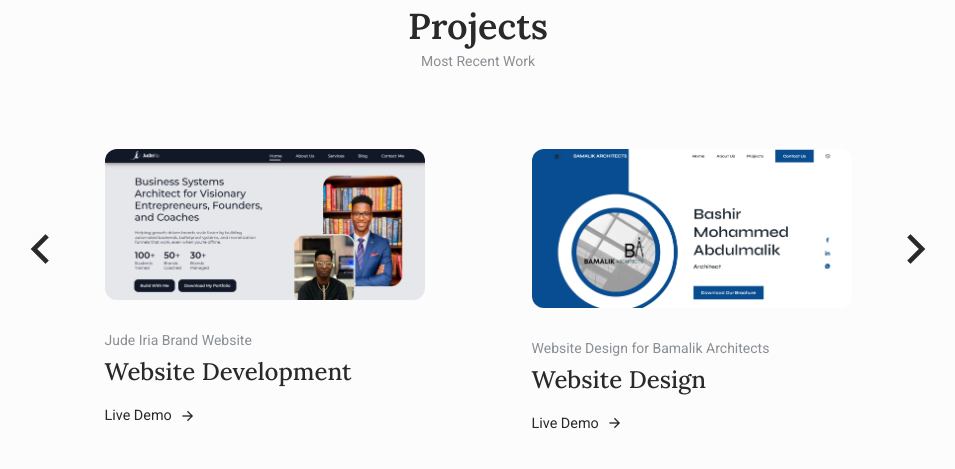
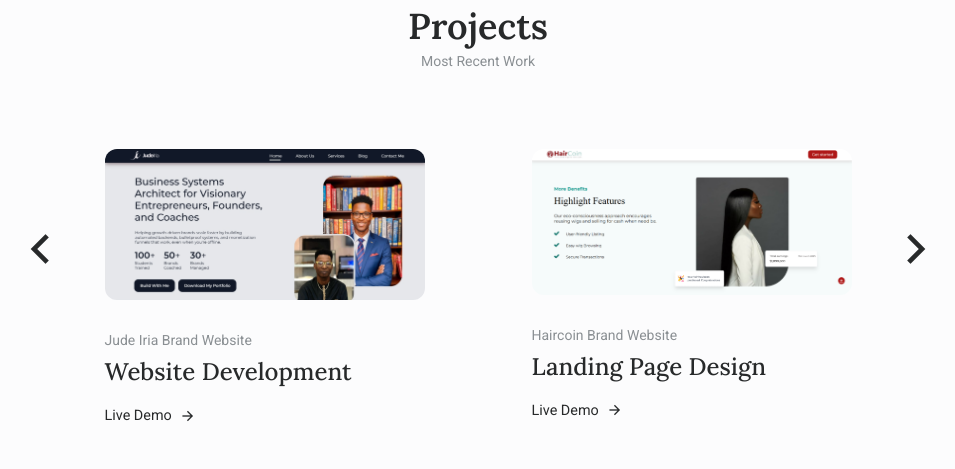
Before and after one commit to favouraloy/favouraloyportfolio, a plain HTML site: page index.html in a window 1280 px wide. Shown: the part 2866-3335 px from the top of the page, without its empty margins (162-1117 px from the left). Drawn offline with nearby package versions, Linux system fonts and the light colour scheme.

Commit message:
haircoin project added

```diff
--- a/index.html
+++ b/index.html
@@ -348,16 +348,16 @@
                         </div>
 
                         <!--==================== PROJECT 2 ====================-->
-                        <!-- <div class="projects-content swiper-slide">
-                            <img src="assets/img/haircoin2.png" alt="project image" class="projects-img">
+                        <div class="projects-content swiper-slide">
+                            <img src="assets/img/haircoin screenshot2.png" alt="project image" class="projects-img">
 
                             <div class="span projects-subtitle">Haircoin Brand Website</div>
                             <h1 class="projects-title">Landing Page Design</h1>
 
-                            <a href="projects.html" class="projects-button">
-                                See More <i class="ri-arrow-right-line"></i>
+                            <a href="https://haircoinweb.netlify.app/" class="projects-button">
+                                Live Demo <i class="ri-arrow-right-line"></i>
                             </a>
-                        </div> -->
+                        </div>
 
                         <!--==================== PROJECT 3 ====================-->
                         <div class="projects-content swiper-slide">
```
Also changed, not shown: assets/img/haircoin screenshot2.png (added).
